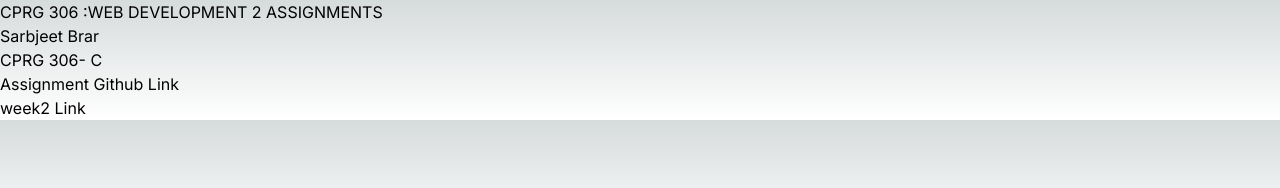
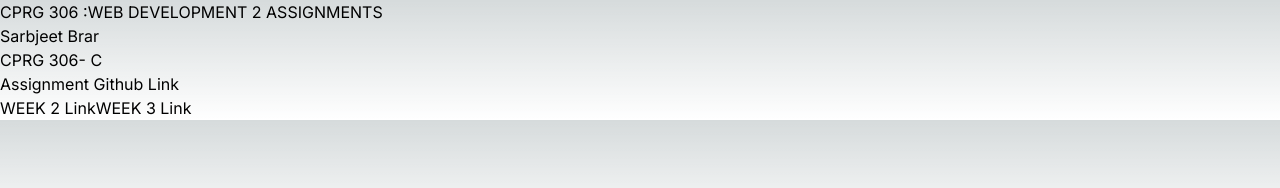
Before and after one commit to sarbjee/cprg306-assignments, a Next.js app: page / in a window 1280 px wide. Shown: the top 188 px of the page. Built offline with nearby package versions, Linux system fonts and the light colour scheme.

Commit message:
error finxed week3

```diff
--- a/app/page.js
+++ b/app/page.js
@@ -7,8 +7,9 @@ export default function Home() {
     <main>
       <h1>CPRG 306 :WEB DEVELOPMENT 2  ASSIGNMENTS</h1>
       <StudentInfo/>
-      <Link href={"/week2"}>week2 Link</Link>
-      <Link className="hover:underline" href={"/week3"}></Link>
+      <Link className="hover:underline" href={"/week2"}>WEEK 2 Link</Link>
+
+      <Link className="hover:underline" href={"/week3"}>WEEK 3 Link</Link>
 
      </main>
 
--- a/app/week3/item-list.js
+++ b/app/week3/item-list.js
@@ -1,4 +1,4 @@
-import React from "./item";
+import Item from "./item";
 
 export default function ItemList({ name, quantity, category }) {
     const item1 = {
@@ -72,6 +72,7 @@ const item12 = {
         quantity: 4,
         category: "household",
       };
+
       return(
         <>
             <h1 className='text-3xl pb-3'>Shopping List</h1>
@@ -89,6 +90,4 @@ const item12 = {
             <Item name={item12.name} quantity={item12.quantity} category={item12.category} />
         </>
       )
-
-
 }
--- a/app/week3/page.js
+++ b/app/week3/page.js
@@ -1,10 +1,12 @@
 import Item from "./item";
 import ItemList from "./item-list";
+import StudentInfo from "./studentInfo";
 
 export default function Page(){
     return(
         <main className="justify-center m-10">
-            <ItemList/>
+            <ItemList />
+            <StudentInfo/>
         </main>
     )
 }
```
Lines whose indentation alone changed are shown as unchanged.
